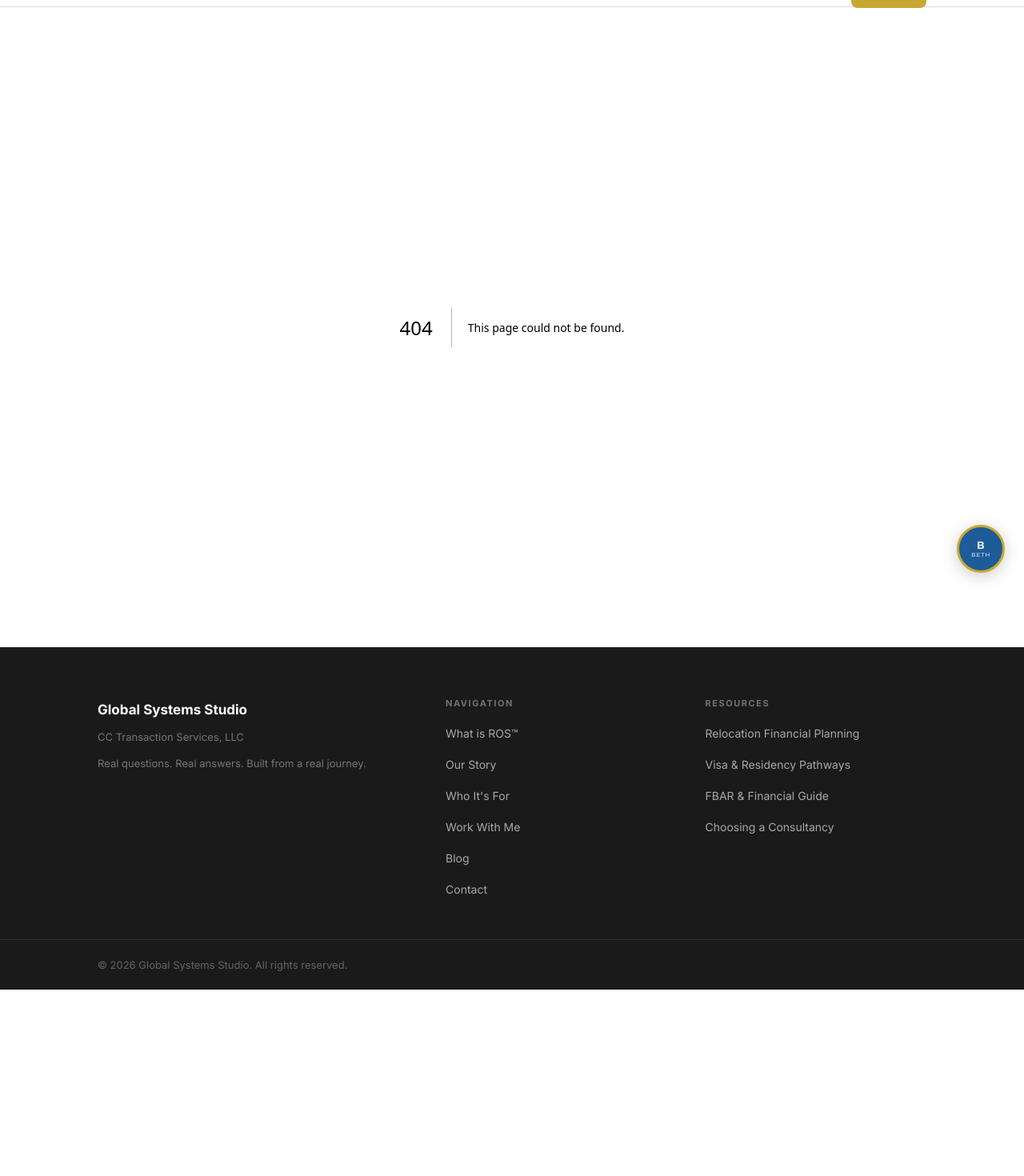
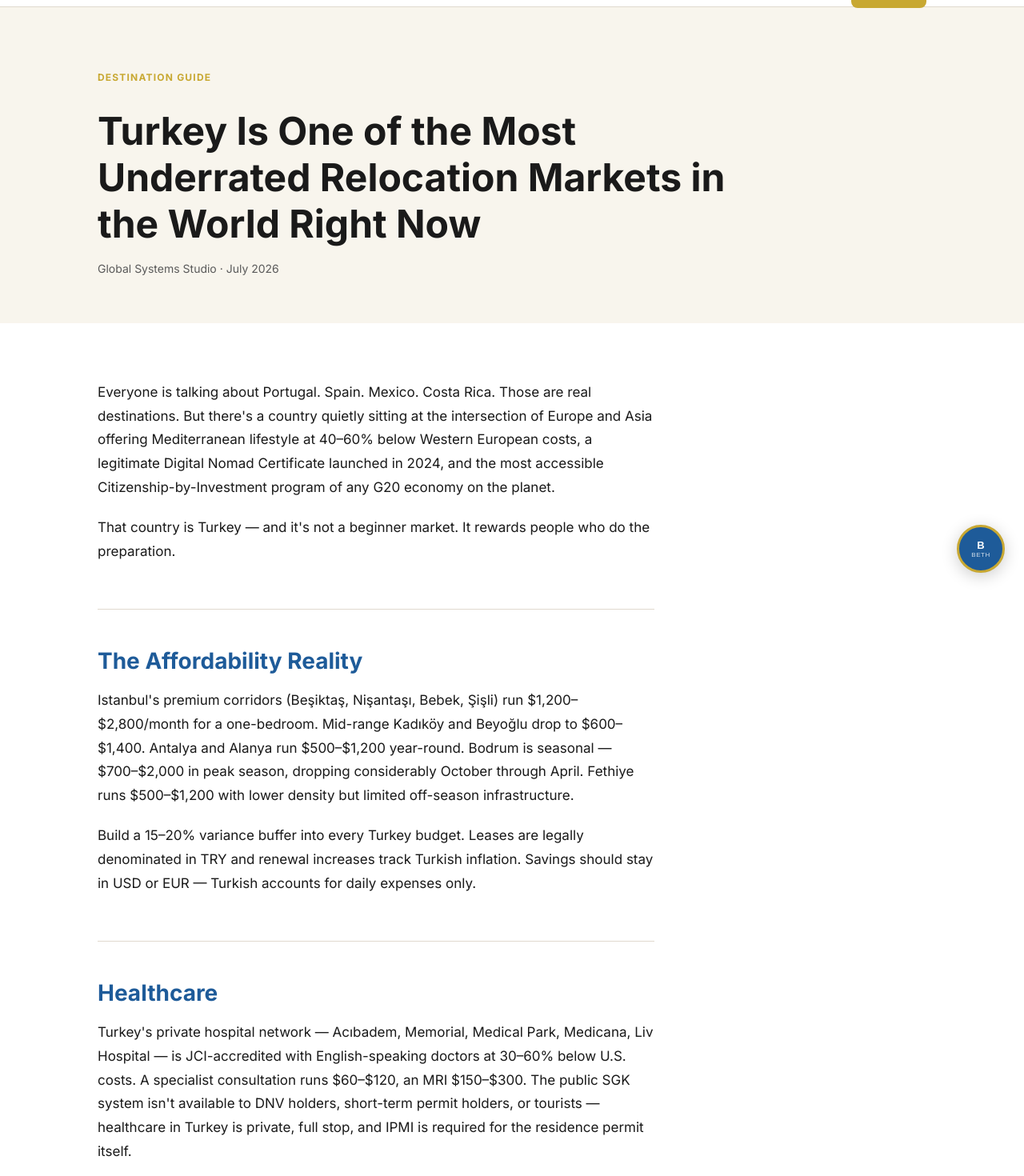
Before and after one commit to globalsystemsstudio-lang/gss-website, a Next.js app: page /blog/turkey-relocation-guide-all-tiers in a window 1280 px wide. Before the commit this address had no page. Shown: the part 60-1530 px from the top of the page at 80% size. Before the commit the page ends 1297 px from the top, so only its background shows below. Built offline with nearby package versions, Linux system fonts and the light colour scheme.

Commit message:
Add Turkey blog post (staged in Notion, ready to publish)

```diff
--- /dev/null
+++ b/app/blog/turkey-relocation-guide-all-tiers/page.jsx
@@ -0,0 +1,65 @@
+import Link from 'next/link';
+
+export const metadata = {
+  title: 'Turkey Relocation Guide: Costs, Visas, and CBI by ROS™ Tier',
+  description: 'Turkey pairs Mediterranean affordability with the most accessible Citizenship-by-Investment program in the G20. What every ROS™ tier needs to know before moving.',
+  alternates: { canonical: 'https://www.globalsystemsstudio.com/blog/turkey-relocation-guide-all-tiers/' },
+};
+
+export default function TurkeyPage() {
+  return (
+    <>
+      <section className="article-blog-hero">
+        <div className="container">
+          <span className="article-blog-tag">Destination Guide</span>
+          <h1 style={{marginTop:'12px', maxWidth:'860px'}}>Turkey Is One of the Most Underrated Relocation Markets in the World Right Now</h1>
+          <p className="article-meta" style={{marginTop:'16px'}}>Global Systems Studio · July 2026</p>
+        </div>
+      </section>
+
+      <section className="article-page">
+        <div className="container">
+          <div className="article-layout">
+            <div className="article-body">
+
+              <p>Everyone is talking about Portugal. Spain. Mexico. Costa Rica. Those are real destinations. But there's a country quietly sitting at the intersection of Europe and Asia offering Mediterranean lifestyle at 40–60% below Western European costs, a legitimate Digital Nomad Certificate launched in 2024, and the most accessible Citizenship-by-Investment program of any G20 economy on the planet.</p>
+              <p>That country is Turkey — and it's not a beginner market. It rewards people who do the preparation.</p>
+              <h2>The Affordability Reality</h2>
+              <p>Istanbul's premium corridors (Beşiktaş, Nişantaşı, Bebek, Şişli) run $1,200–$2,800/month for a one-bedroom. Mid-range Kadıköy and Beyoğlu drop to $600–$1,400. Antalya and Alanya run $500–$1,200 year-round. Bodrum is seasonal — $700–$2,000 in peak season, dropping considerably October through April. Fethiye runs $500–$1,200 with lower density but limited off-season infrastructure.</p>
+              <p>Build a 15–20% variance buffer into every Turkey budget. Leases are legally denominated in TRY and renewal increases track Turkish inflation. Savings should stay in USD or EUR — Turkish accounts for daily expenses only.</p>
+              <h2>Healthcare</h2>
+              <p>Turkey's private hospital network — Acıbadem, Memorial, Medical Park, Medicana, Liv Hospital — is JCI-accredited with English-speaking doctors at 30–60% below U.S. costs. A specialist consultation runs $60–$120, an MRI $150–$300. The public SGK system isn't available to DNV holders, short-term permit holders, or tourists — healthcare in Turkey is private, full stop, and IPMI is required for the residence permit itself.</p>
+              <p>Turkey is one of the most seismically active countries in the world. Medical evacuation coverage in an IPMI policy isn't optional — air ambulance to Europe or the US can exceed $50,000–$80,000 without it.</p>
+              <h2>Moving Expenses</h2>
+              <p>Immigration legal fees run $1,000–$3,000. Temporary housing for the first 60–90 days runs $1,500–$5,000. Document preparation (apostilles, sworn translations, notarization) runs $300–$900. For the CBI property route, budget $430,000–$450,000 in total liquidity against a $400,000 target purchase — the spread covers the 4% TAPU transfer tax, mandatory GEDAŞ government appraisal, DAB currency conversion documentation, and DASK earthquake insurance. Add a $10,000 emergency reserve, then add 20% to the whole number.</p>
+              <h2>Tax Reality for U.S. Persons</h2>
+              <p>The U.S.-Turkey tax treaty is in force — the Foreign Earned Income Exclusion and Foreign Tax Credit are both available. FBAR and FATCA apply independently, same as any Turkish accounts held by a U.S. person anywhere. Turkish tax residency triggers at 183+ cumulative days in a calendar year or by establishing domicile; cross that line and worldwide income is taxed at Turkish progressive rates of 15–40%.</p>
+              <p><strong>Verification note:</strong> a proposed 20-year exemption on foreign-sourced income for new residents was announced at an April 2026 investment summit. As of publication, it is pending parliamentary approval and has not been published in Turkey's Official Gazette. This is not law. No financial decision should be made against it until it is confirmed.</p>
+              <h2>Attorney and Realtor Verification</h2>
+              <p>Every attorney in Turkey must be registered with their provincial bar association — verify on the Baro Levhası at barobirlik.org.tr before engaging. Since 2024, real estate agents must hold a Level 5 MYK Real Estate Consultant Certificate and be registered in the Real Estate Trade Information System (TTBS) — verify at myk.gov.tr and tticareti.gtb.gov.tr. For Legacy and Investor tier purchases, use a buyer's agent who represents your interests exclusively.</p>
+              <h2>ROS™ Tier Breakdown</h2>
+              <p><strong>Digital Nomad:</strong> Official Digital Nomad Certificate (launched April 2024) requires OECD/EU nationality, age 21–55, $3,000/month minimum from non-Turkish sources.</p>
+              <p><strong>Solo:</strong> $1,200–$2,500/month all-in for a mid-range Antalya or Istanbul life. TRY discipline — thinking and saving in USD/EUR — is the deciding factor.</p>
+              <p><strong>Family:</strong> Istanbul is the only city with the international-school infrastructure for a full family relocation (IICS, Hisar School, Robert College; $18,000–$32,000/child annually, apply 6–12 months ahead). Confirm seismic certification on any building before signing.</p>
+              <p><strong>Entrepreneur:</strong> 100% foreign LLC ownership allowed, formed remotely via Power of Attorney. Work-permit eligibility requires 500,000 TRY paid-in capital and 20%+ ownership — the 50,000 TRY minimum forms a company but guarantees permit rejection.</p>
+              <p><strong>Legacy:</strong> State-managed, transparent title system once through verification. Risk concentrates in GEDAŞ valuation, undisclosed military/security zone restrictions, and seismic exposure.</p>
+              <p><strong>Investor:</strong> $400,000 real estate purchase (GEDAŞ-confirmed valuation, 3-year TAPU hold, DAB conversion documentation) delivers citizenship in 6–12 months — no residency requirement, no language test, spouse and children under 18 included. Turkish passport currently grants visa-free or on-arrival access to 110+ countries.</p>
+              <h2>The Premortem — What Can Go Wrong</h2>
+              <p><strong>TRY currency erosion.</strong> Leases track Turkish inflation by law. Holding savings or an emergency reserve in TRY instead of USD/EUR is the most common way the purchasing-power advantage that attracts people to Turkey quietly disappears.</p>
+              <p><strong>Seismic and evacuation risk.</strong> Istanbul and the Aegean/Marmara corridors sit in high-risk seismic zones. IPMI without medical evacuation coverage leaves exposure to $50,000–$80,000+ in uncovered costs — confirm coverage before signing, not after an emergency.</p>
+              <p><strong>GEDAŞ valuation risk on CBI purchases.</strong> The government appraisal must land at or above $400,000 or the citizenship application is rejected outright — a hard, binary gate, not a negotiable line item.</p>
+              <p><strong>Unverified attorneys and realtors.</strong> Skipping bar (Baro Levhası) or MYK/TTBS verification before signing or transferring funds is one of the more avoidable failure points in this market.</p>
+              <p><strong>Work-permit capital threshold trap.</strong> The 50,000 TRY LLC minimum forms a company but guarantees a work-permit rejection for anyone planning to live and work in Turkey — the real threshold is 500,000 TRY paid-in capital.</p>
+              <p><strong>Planning around a proposal that isn't law.</strong> The April 2026 foreign-income tax exemption has not been enacted or published in the Official Gazette. Planning around it before confirmation is planning on a rumor, not a rule.</p>
+              <h2>The Bottom Line</h2>
+              <p>Turkey is a high-reward destination that requires high-quality preparation. The purchasing power advantage is real, private healthcare is excellent, the Digital Nomad Certificate is live, and the CBI pathway is one of the most straightforward in the world — but none of it matters without the right structure around it before the move.</p>
+              <p><em>This is broad educational context, not legal, tax, or immigration advice. Verify all program details, thresholds, and the pending tax proposal's status directly with a licensed Turkish immigration attorney and an international tax advisor before making any financial or relocation decision.</em></p>
+              <p><strong>Ready to check your relocation readiness?</strong> <a href="https://calendar.app.google/kQpLotoqdgpLqHR88">Book a Discovery Call →</a></p>
+
+            </div>
+          </div>
+        </div>
+      </section>
+    </>
+  );
+}
```
